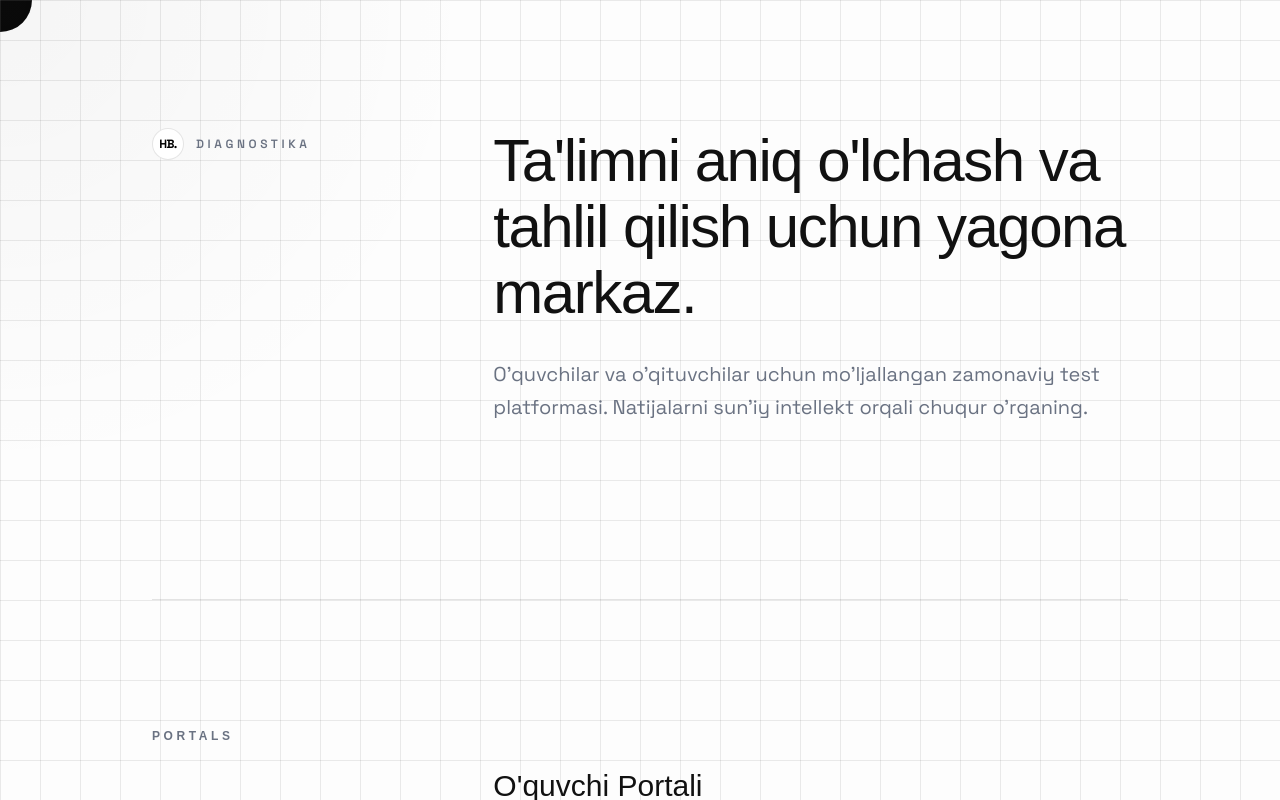
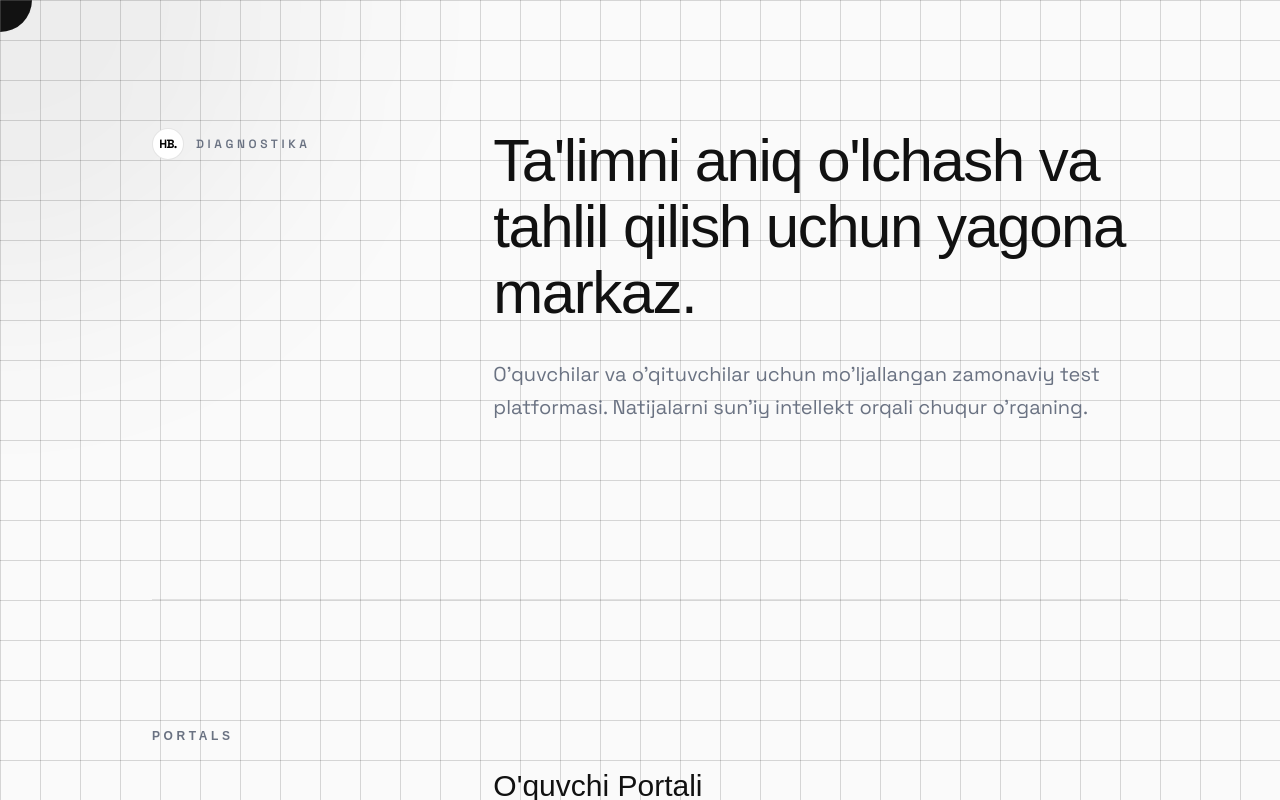
Before and after one commit to hasanboydev97-max/diagnostika, a React (Vite) app: page / in a window 1280 px wide. Shown: the top 800 px of the page. Built offline with nearby package versions, Linux system fonts and the light colour scheme; a web font is replaced by a local one.

Commit message:
style: increase grid visibility drastically and add blurred mouse orb

```diff
--- a/src/pages/Landing.tsx
+++ b/src/pages/Landing.tsx
@@ -30,18 +30,27 @@ export default function Landing() {
   }, []);
 
   return (
-    <div className="min-h-screen bg-[#fdfdfd] text-[#111111] font-sans selection:bg-black selection:text-white relative overflow-hidden">
-      {/* Interactive Architect Grid Background */}
+    <div className="min-h-screen bg-[#fafafa] text-[#111111] font-sans selection:bg-black selection:text-white relative overflow-hidden">
+
+      {/* Heavy Visible Grid */}
       <div
         className="absolute inset-0 z-0 pointer-events-none"
         style={{
           background: `
-            radial-gradient(800px circle at ${mousePosition.x}px ${mousePosition.y}px, rgba(0,0,0,0.03), transparent 60%),
-            linear-gradient(rgba(0,0,0,0.08) 1px, transparent 1px),
-            linear-gradient(90deg, rgba(0,0,0,0.08) 1px, transparent 1px)
+            linear-gradient(rgba(0,0,0,0.15) 1px, transparent 1px),
+            linear-gradient(90deg, rgba(0,0,0,0.15) 1px, transparent 1px)
           `,
-          backgroundSize: '100% 100%, 40px 40px, 40px 40px',
-          backgroundPosition: '0 0, 0 0, 0 0'
+          backgroundSize: '40px 40px',
+        }}
+      />
+
+      {/* Visible Mouse Orb */}
+      <div
+        className="absolute w-[600px] h-[600px] bg-black/5 rounded-full blur-[100px] pointer-events-none transition-transform duration-700 ease-out z-0"
+        style={{
+          transform: `translate(${mousePosition.x - 300}px, ${mousePosition.y - 300}px)`,
+          top: 0,
+          left: 0,
         }}
       />
 
```
